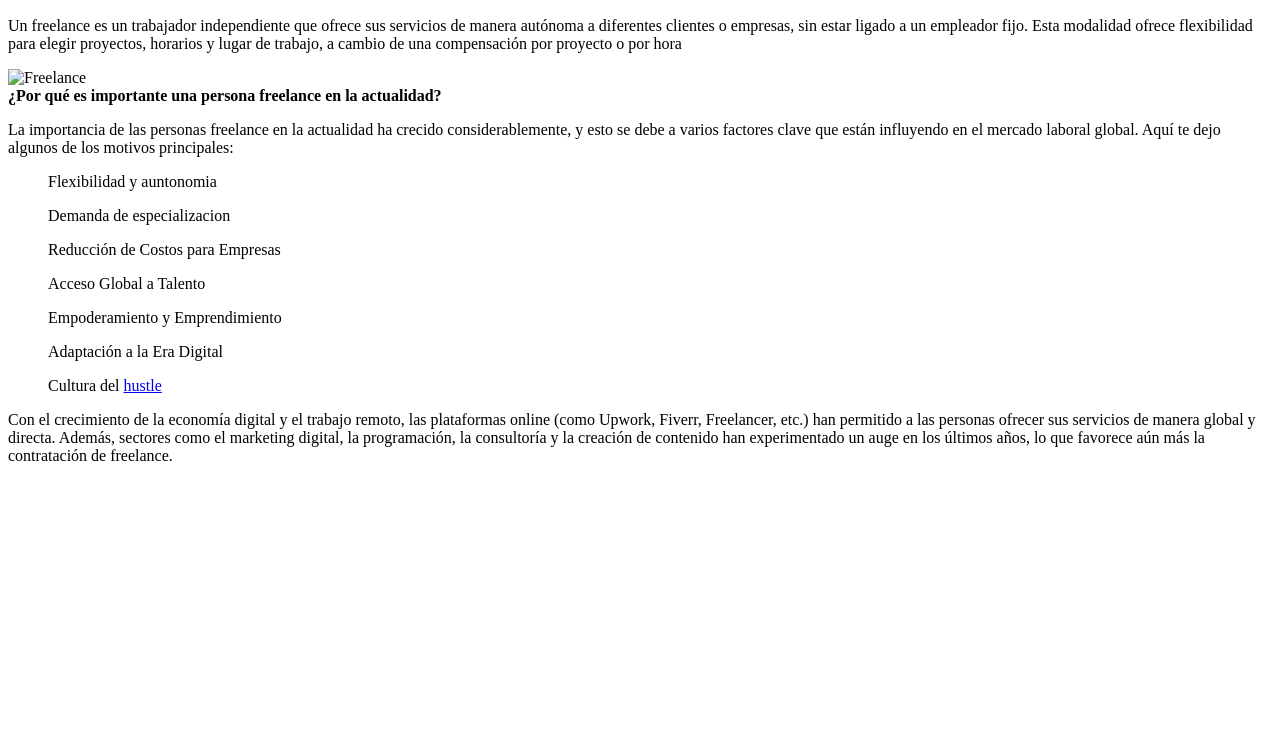
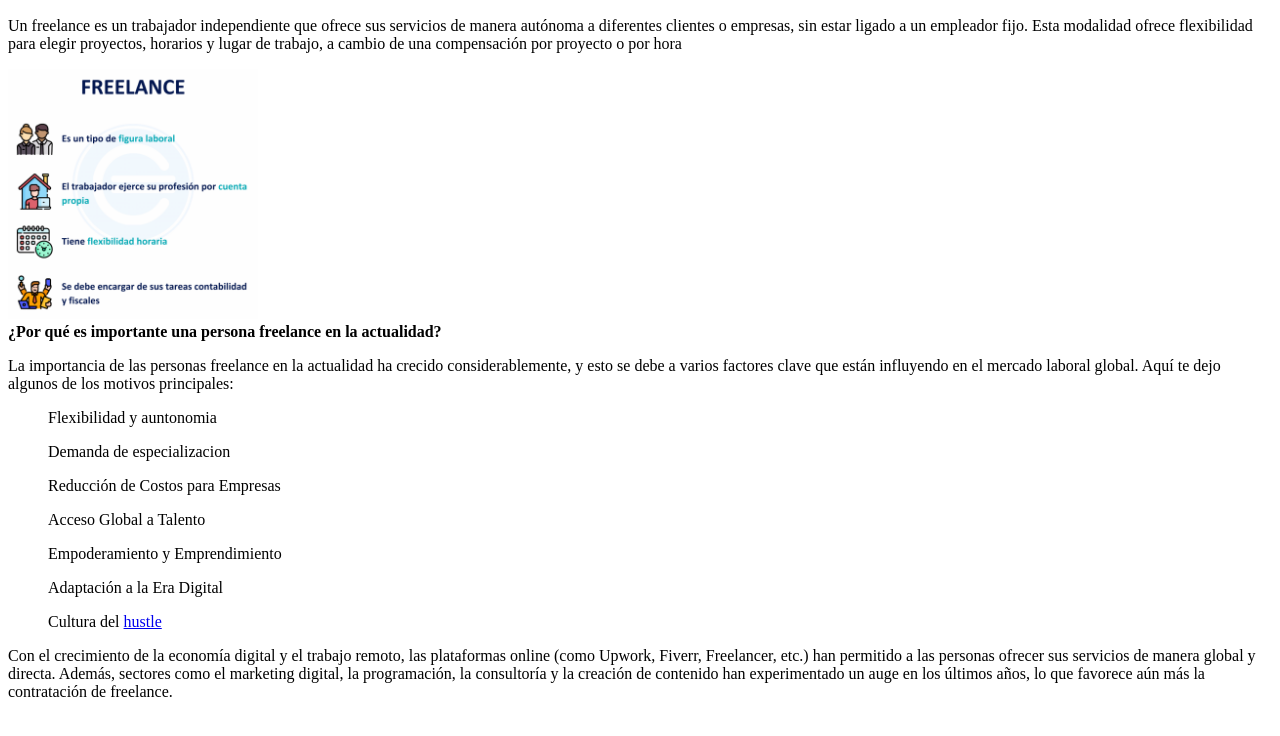
Before and after one commit to kevinhfx98/primera-practica-HTML, a plain HTML site: page index.html in a window 1280 px wide. Shown: the part 50-786 px from the top of the page. Drawn offline with Linux system fonts and the light colour scheme.

Commit message:
reparacion ruta

```diff
--- a/index.html
+++ b/index.html
@@ -11,7 +11,7 @@
         <h2>¿Qué es un FreeLancer o trabajador autónomo?</h2>
     </header>
     <p>Un freelance es un trabajador independiente que ofrece sus servicios de manera autónoma a diferentes clientes o empresas, sin estar ligado a un empleador fijo. Esta modalidad ofrece flexibilidad para elegir proyectos, horarios y lugar de trabajo, a cambio de una compensación por proyecto o por hora</p>
-    <img src="./Freelance-1-1024x1024.png" alt="Freelance">
+    <img src="./assets/Freelance-1-1024x1024.png" alt="Freelance">
     <header><strong>¿Por qué es importante una persona freelance en la actualidad?</strong></header>
     <p>La importancia de las personas freelance en la actualidad ha crecido considerablemente, y esto se debe a varios factores clave que están influyendo en el mercado laboral global. Aquí te dejo algunos de los motivos principales:</p>
         <ul>Flexibilidad y auntonomia</ul>
```
